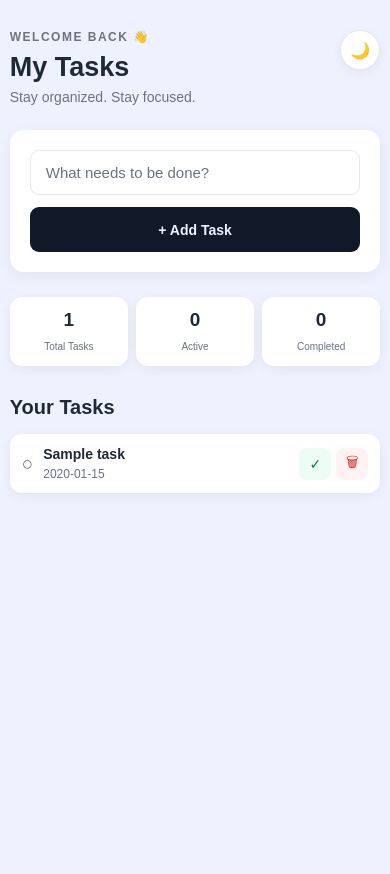
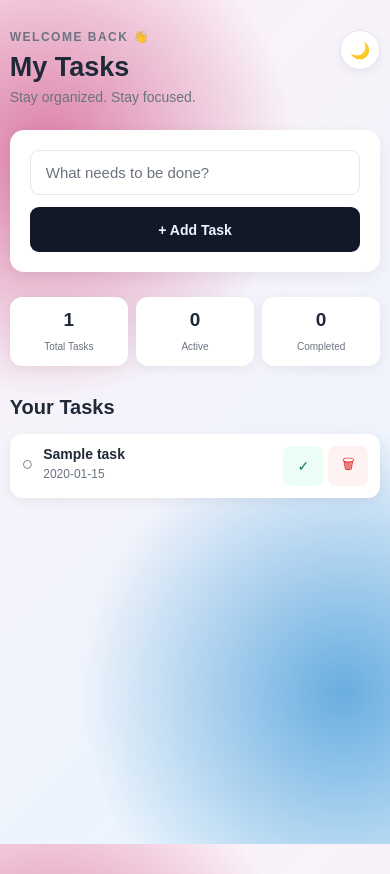
Before and after one commit to SnehaJena/to-do-list, a Flask app: template templates/index.html in a window 390 px wide. Run offline with Flask 3, Linux system fonts and the light colour scheme; the template is opened without the code that fills it: most values are stand-ins (such as "Sample title", 1, 10 or a date in 2020).

Commit message:
Improve responsive design and theme backgrounds

```diff
--- a/static/style.css
+++ b/static/style.css
@@ -4,6 +4,10 @@
 
 :root {
     --background: #eef2ff;
+    --page-background:
+        radial-gradient(circle at 12% 18%, rgba(211, 98, 147, 0.8), transparent 32%),
+        radial-gradient(circle at 88% 82%, rgba(73, 156, 216, 0.8), transparent 34%),
+        linear-gradient(135deg, #fff1f7 0%, #e6f5ff 100%);
     --card: #ffffff;
     --text: #1f2937;
     --secondary-text: #6b7280;
@@ -30,6 +34,13 @@
 
 body.dark-mode {
     --background: #111827;
+    --page-background:
+        radial-gradient(circle at 18% 22%, rgba(255, 255, 255, 0.9) 0 1px, transparent 1.5px),
+        radial-gradient(circle at 74% 16%, rgba(255, 255, 255, 0.75) 0 1px, transparent 1.5px),
+        radial-gradient(circle at 42% 68%, rgba(255, 255, 255, 0.8) 0 1px, transparent 1.5px),
+        radial-gradient(circle at 88% 76%, rgba(255, 255, 255, 0.7) 0 1px, transparent 1.5px),
+        radial-gradient(circle at 55% 38%, rgba(147, 197, 253, 0.18), transparent 34%),
+        linear-gradient(145deg, #080d24 0%, #111936 55%, #172554 100%);
     --card: #1f2937;
     --text: #f9fafb;
     --secondary-text: #9ca3af;
@@ -67,7 +78,8 @@ html {
 body {
     font-family: Arial, sans-serif;
 
-    background: var(--background);
+    background: var(--page-background);
+    background-attachment: fixed;
     color: var(--text);
 
     min-height: 100vh;
@@ -544,6 +556,23 @@ body {
 
 
 /* =========================================
+   Desktop Spacing
+========================================= */
+
+@media (min-width: 601px) {
+
+    .container {
+        padding: 20px 0;
+    }
+
+    .task-card {
+        padding: 20px;
+    }
+
+}
+
+
+/* =========================================
    Mobile Responsive Design
 ========================================= */
 
@@ -621,10 +650,16 @@ body {
 
     .task-card {
         padding: 14px;
+
+        align-items: flex-start;
+
+        gap: 12px;
     }
 
     .task-content {
         gap: 10px;
+
+        flex: 1;
     }
 
     .task-check {
@@ -636,14 +671,14 @@ body {
     }
 
     .task-actions {
-        margin-left: 8px;
+        margin-left: 0;
 
         gap: 5px;
     }
 
     .action-btn {
-        width: 32px;
-        height: 32px;
+        width: 40px;
+        height: 40px;
 
         font-size: 14px;
     }
```
